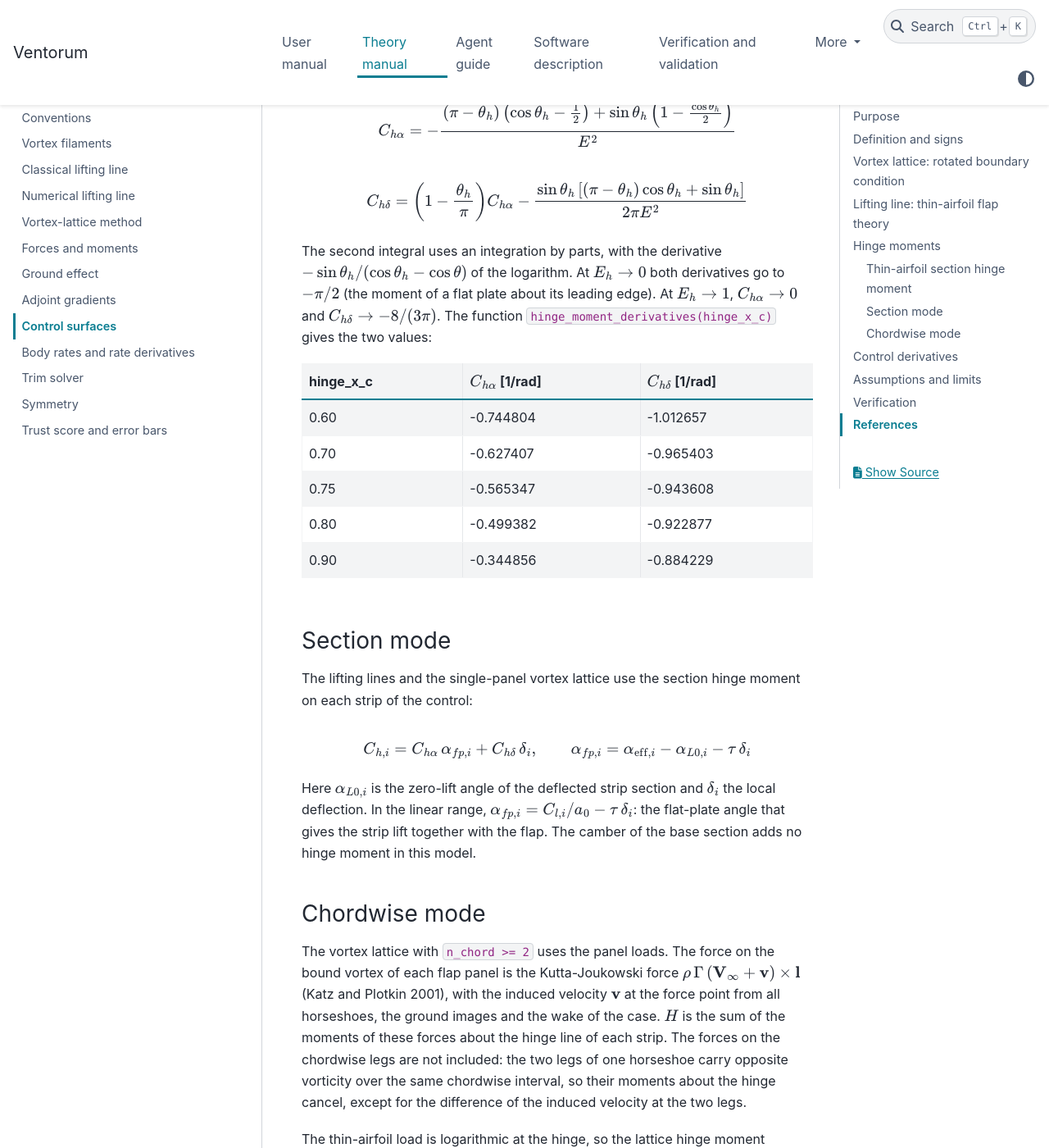
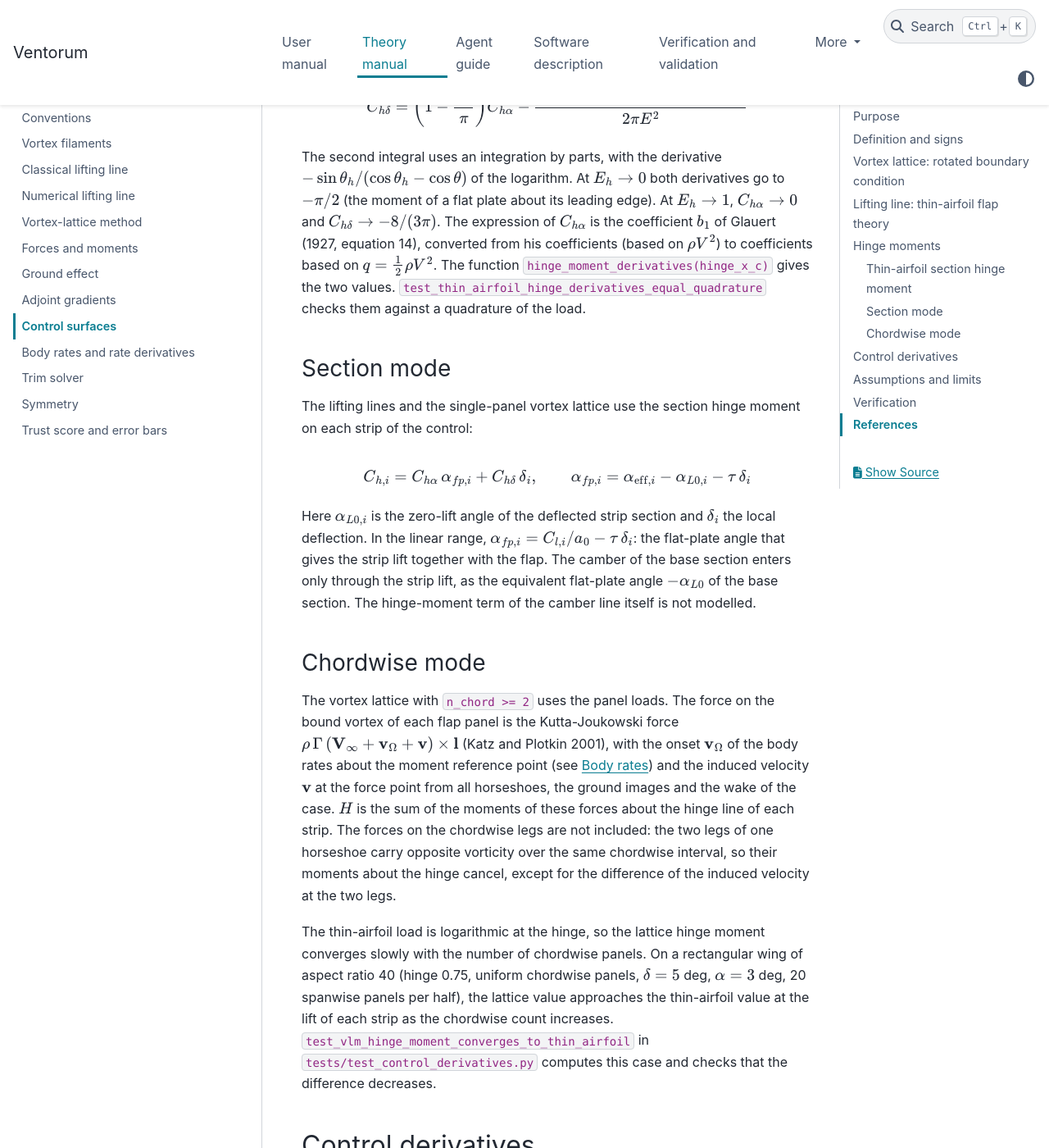
Before and after one commit to manrd/Ventorum, a Sphinx documentation site: the page built from docs/theory/control_surfaces.md, in a window 1280 px wide and 1400 px high, scrolled down 4164 px. Shown: the whole window at 82% size. Built offline with Sphinx 7.4.7 and the PyData theme 0.15.4, drawn with Linux system fonts in a browser that asks for light colours; some of the changed text lies outside the part shown.

Commit message:
Correct the control-surface and deformed-geometry documents
Check the citations and the method statements against the sources and
the code:

- Cite the flap theory to Glauert, R&M 1095 (1927), and the thin-airfoil
  theory to chapter VII of Glauert (1926). The book has no flap theory.
- State that the hinge-moment chord is the mean flap chord weighted by
  the flap area, not a root-mean-square chord.
- State that the base camber enters the section hinge moment through
  the equivalent flat-plate angle.
- Add the onset of the body rates to the chordwise hinge-moment force.
- Remove the tables of values typed by hand. Refer to the functions and
  to the tests that compute them.
- Give the full DATCOM reference (Finck 1978, section 6.2.3).
- Say how the ground-effect height is measured on a deformed geometry.
- Replace a tab character that broke three LaTeX commands.

Co-Authored-By: Claude Opus 5.5 <noreply@anthropic.com>

```diff
--- a/docs/theory/control_surfaces.md
+++ b/docs/theory/control_surfaces.md
@@ -22,7 +22,7 @@ When a symmetric surface has an antisymmetric control (`symmetric=False`) with n
 
 The vortex lattice method uses the chordwise mode when `n_chord >= 2`.
 
-The mesh moves the interior chordwise panel edge nearest to the hinge onto the hinge coordinate `hinge_x_c`. This move occurs only when both neighbouring panels keep a length between 0.5 and 1.25 times their length before the move. If this length rule fails, the edge does not move. The effective hinge coordinate `hinge_x_c_eff` is then the nearest existing interior edge.
+The mesh moves the interior chordwise panel edge nearest to the hinge onto the hinge coordinate `hinge_x_c`. This move occurs only when both neighbouring panels keep a length between 0.5 and 1.25 times their length before the move. If this length rule fails, the edge does not move. The move applies to the strips of that control only. The effective hinge coordinate `hinge_x_c_eff` is then the nearest existing interior edge.
 
 A panel is on the flap when its leading chordwise edge fraction is at or behind `hinge_x_c_eff`. For each flap panel, the boundary-condition normal vector turns by the signed deflection angle about the strip hinge axis. The panel node positions, the wake geometry, the strip normal vector and the chord direction vector do not change. The airfoil data do not change in this mode.
 
@@ -30,7 +30,7 @@ A panel is on the flap when its leading chordwise edge fraction is at or behind
 
 The lifting line solvers and the single-panel vortex lattice (`n_chord = 1`) use the section mode.
 
-The strip airfoil is replaced by a deflected airfoil derived from the thin-airfoil theory of a hinged flap. With chord coordinate $x/c = (1 - \cos\theta) / 2$, the hinge at $x/c = E_h$ corresponds to angle:
+The strip airfoil is replaced by a deflected airfoil derived from the thin-airfoil theory of a hinged flap (Glauert 1926, chapter VII; Glauert 1927). With chord coordinate $x/c = (1 - \cos\theta) / 2$, the hinge at $x/c = E_h$ corresponds to angle:
 
 $$\theta_h = \arccos(1 - 2 E_h)$$
 
@@ -46,15 +46,7 @@ $$\tau = 1 - \frac{\theta_h - \sin\theta_h}{\pi}$$
 
 $$\frac{dC_m}{d\delta} = -\frac{1}{2} \sin\theta_h (1 - \cos\theta_h)$$
 
-Representative values:
-
-| hinge_x_c | $\theta_h$ [rad] | $\tau$ | $dC_m/d\delta$ [1/rad] |
-| --- | --- | --- | --- |
-| 0.60 | 1.772154 | 0.747785 | -0.587878 |
-| 0.70 | 1.982313 | 0.660746 | -0.641561 |
-| 0.75 | 2.094395 | 0.608998 | -0.649519 |
-| 0.80 | 2.214297 | 0.549815 | -0.640000 |
-| 0.90 | 2.498092 | 0.395819 | -0.540000 |
+The functions `ventorum.geometry.controls.flap_effectiveness(hinge_x_c)` and `flap_moment_derivative(hinge_x_c)` give the two values. `test_flap_effectiveness_matches_thin_airfoil_table` checks them at five hinge positions.
 
 The deflected airfoil applies the same rule to the section polar of the strip. The flap shifts the polar by $\tau \delta$ in angle of attack and adds $\frac{dC_m}{d\delta} \delta$ to the pitching moment:
 
@@ -77,11 +69,11 @@ The hinge moment $H$ of a copy of a control is the aerodynamic moment about its
 
 $$C_h = \frac{H}{q\, S_f\, \bar c_f}, \qquad S_f = \sum_i c_{f,i}\, w_i, \qquad \bar c_f = \frac{\sum_i c_{f,i}^2\, w_i}{S_f}$$
 
-with $q$ the dynamic pressure, $c_{f,i} = (1 - E_h)\, c_i$ the flap chord aft of the hinge and $w_i$ the width of strip $i$. With this root-mean-square flap chord, $C_h$ is the $c_f^2 w$-weighted mean of the strip values, and a two-dimensional section gives the section coefficient. The reference area and chord of the control aft of the hinge follow Etkin and Reid (1996). `ventorum.hinge_moments(result)` gives the hinge moment of each copy of each control of a solved case: the right and left halves of a symmetric surface are separate items.
+with $q$ the dynamic pressure, $c_{f,i} = (1 - E_h)\, c_i$ the flap chord aft of the hinge and $w_i$ the width of strip $i$. With this mean chord of the flap ($\sum c_f^2 w / \sum c_f w$, the chord weighted by the flap area), $C_h$ is the $c_f^2 w$-weighted mean of the strip values, and a two-dimensional section gives the section coefficient ($H$ per unit span divided by $q\,c_f^2$, as in Glauert 1927). The reference area and chord of the control aft of the hinge follow Etkin and Reid (1996). `ventorum.hinge_moments(result)` gives the hinge moment of each copy of each control of a solved case: the right and left halves of a symmetric surface are separate items.
 
 ### Thin-airfoil section hinge moment
 
-Thin-airfoil theory (Glauert 1926) gives the load of a flat plate at the angle $\alpha$ with a flap deflected by $\delta$. With $x/c = (1 - \cos\theta)/2$, the Fourier coefficients of the load are
+Thin-airfoil theory (Glauert 1926, chapter VII; for the flap, Glauert 1927) gives the load of a flat plate at the angle $\alpha$ with a flap deflected by $\delta$. With $x/c = (1 - \cos\theta)/2$, the Fourier coefficients of the load are
 
 $$A_0 = \alpha + \delta\left(1 - \frac{\theta_h}{\pi}\right), \qquad A_n = \frac{2\,\delta\,\sin n\theta_h}{n\,\pi}$$
 
@@ -91,15 +83,7 @@ $$C_{h\alpha} = -\frac{(\pi - \theta_h)\left(\cos\theta_h - \frac{1}{2}\right) +
 
 $$C_{h\delta} = \left(1 - \frac{\theta_h}{\pi}\right) C_{h\alpha} - \frac{\sin\theta_h\left[(\pi - \theta_h)\cos\theta_h + \sin\theta_h\right]}{2\pi E^2}$$
 
-The second integral uses an integration by parts, with the derivative $-\sin\theta_h / (\cos\theta_h - \cos\theta)$ of the logarithm. At $E_h \to 0$ both derivatives go to $-\pi/2$ (the moment of a flat plate about its leading edge). At $E_h \to 1$, $C_{h\alpha} \to 0$ and $C_{h\delta} \to -8/(3\pi)$. The function `hinge_moment_derivatives(hinge_x_c)` gives the two values:
-
-| hinge_x_c | $C_{h\alpha}$ [1/rad] | $C_{h\delta}$ [1/rad] |
-| --- | --- | --- |
-| 0.60 | -0.744804 | -1.012657 |
-| 0.70 | -0.627407 | -0.965403 |
-| 0.75 | -0.565347 | -0.943608 |
-| 0.80 | -0.499382 | -0.922877 |
-| 0.90 | -0.344856 | -0.884229 |
+The second integral uses an integration by parts, with the derivative $-\sin\theta_h / (\cos\theta_h - \cos\theta)$ of the logarithm. At $E_h \to 0$ both derivatives go to $-\pi/2$ (the moment of a flat plate about its leading edge). At $E_h \to 1$, $C_{h\alpha} \to 0$ and $C_{h\delta} \to -8/(3\pi)$. The expression of $C_{h\alpha}$ is the coefficient $b_1$ of Glauert (1927, equation 14), converted from his coefficients (based on $\rho V^2$) to coefficients based on $q = \tfrac12\rho V^2$. The function `hinge_moment_derivatives(hinge_x_c)` gives the two values. `test_thin_airfoil_hinge_derivatives_equal_quadrature` checks them against a quadrature of the load.
 
 ### Section mode
 
@@ -107,31 +91,23 @@ The lifting lines and the single-panel vortex lattice use the section hinge mome
 
 $$C_{h,i} = C_{h\alpha}\,\alpha_{fp,i} + C_{h\delta}\,\delta_i, \qquad \alpha_{fp,i} = \alpha_{\text{eff},i} - \alpha_{L0,i} - \tau\,\delta_i$$
 
-Here $\alpha_{L0,i}$ is the zero-lift angle of the deflected strip section and $\delta_i$ the local deflection. In the linear range, $\alpha_{fp,i} = C_{l,i}/a_0 - \tau\,\delta_i$: the flat-plate angle that gives the strip lift together with the flap. The camber of the base section adds no hinge moment in this model.
+Here $\alpha_{L0,i}$ is the zero-lift angle of the deflected strip section and $\delta_i$ the local deflection. In the linear range, $\alpha_{fp,i} = C_{l,i}/a_0 - \tau\,\delta_i$: the flat-plate angle that gives the strip lift together with the flap. The camber of the base section enters only through the strip lift, as the equivalent flat-plate angle $-\alpha_{L0}$ of the base section. The hinge-moment term of the camber line itself is not modelled.
 
 ### Chordwise mode
 
-The vortex lattice with `n_chord >= 2` uses the panel loads. The force on the bound vortex of each flap panel is the Kutta-Joukowski force $\rho\,\Gamma\,(\mathbf V_\infty + \mathbf v) \times \mathbf l$ (Katz and Plotkin 2001), with the induced velocity $\mathbf v$ at the force point from all horseshoes, the ground images and the wake of the case. $H$ is the sum of the moments of these forces about the hinge line of each strip. The forces on the chordwise legs are not included: the two legs of one horseshoe carry opposite vorticity over the same chordwise interval, so their moments about the hinge cancel, except for the difference of the induced velocity at the two legs.
+The vortex lattice with `n_chord >= 2` uses the panel loads. The force on the bound vortex of each flap panel is the Kutta-Joukowski force $\rho\,\Gamma\,(\mathbf V_\infty + \mathbf v_\Omega + \mathbf v) \times \mathbf l$ (Katz and Plotkin 2001), with the onset $\mathbf v_\Omega$ of the body rates about the moment reference point (see [Body rates](rotation_rates.md)) and the induced velocity $\mathbf v$ at the force point from all horseshoes, the ground images and the wake of the case. $H$ is the sum of the moments of these forces about the hinge line of each strip. The forces on the chordwise legs are not included: the two legs of one horseshoe carry opposite vorticity over the same chordwise interval, so their moments about the hinge cancel, except for the difference of the induced velocity at the two legs.
 
-The thin-airfoil load is logarithmic at the hinge, so the lattice hinge moment converges slowly with the number of chordwise panels. On a rectangular wing of aspect ratio 40 (hinge 0.75, uniform chordwise panels, $\delta = 5$ deg, $\alpha = 3$ deg, 20 spanwise panels per half), the lattice value approaches the thin-airfoil value at the lift of each strip:
-
-| n_chord | $C_h$ (lattice) | $C_h$ (thin airfoil at the strip lift) | difference |
-| --- | --- | --- | --- |
-| 4 | -0.11488 | -0.10466 | +9.77 % |
-| 8 | -0.11263 | -0.10599 | +6.26 % |
-| 16 | -0.11016 | -0.10672 | +3.22 % |
-| 32 | -0.10847 | -0.10710 | +1.28 % |
-| 64 | -0.10750 | -0.10729 | +0.20 % |
+The thin-airfoil load is logarithmic at the hinge, so the lattice hinge moment converges slowly with the number of chordwise panels. On a rectangular wing of aspect ratio 40 (hinge 0.75, uniform chordwise panels, $\delta = 5$ deg, $\alpha = 3$ deg, 20 spanwise panels per half), the lattice value approaches the thin-airfoil value at the lift of each strip as the chordwise count increases. `test_vlm_hinge_moment_converges_to_thin_airfoil` in `tests/test_control_derivatives.py` computes this case and checks that the difference decreases.
 
 ## Control derivatives
 
-`ventorum.control_derivatives(geometry, condition, settings)` gives, for each control name, the derivatives of $C_L$, $C_D$, $C_Y$, $C_l$, $C_m$ and $C_n$ per unit deflection [1/rad]. For each copy of each control, it gives the hinge moment with its derivatives $\partial C_h/\partial\delta$ (with respect to every control name) and $\partial C_h/\partial\alpha$.
+`ventorum.control_derivatives(geometry, condition, settings)` gives, for each control name, the derivatives of $C_L$, $C_D$, $C_Y$, $C_l$, $C_m$ and $C_n$ per unit deflection [1/rad]. For each copy of each control, it gives the hinge moment with its derivatives $\partial C_h/\partial\delta$ (with respect to every differentiated control name; by default all names) and $\partial C_h/\partial\alpha$.
 
 The derivatives are central finite differences of solves at $\delta \pm h$ (default $h = 1$ deg). All controls with one name move together, and the derivative is per unit change of the `deflection` field: the left half of an antisymmetric control moves by $-h$. When $|\delta| + h$ passes the 30 deg limit, the second-order one-sided difference $\left(3C(\delta) - 4C(\delta \mp h) + C(\delta \mp 2h)\right)/(\pm 2h)$ replaces the central difference. $\partial C_h/\partial\alpha$ uses $\alpha \pm 0.5$ deg; in ground effect the moment reference point stays at its height. The moment derivatives are in the body axes (default), or in the stability or wind axes of the base condition, held fixed. The solves with a changed deflection use the same mesh: the hinge snap and the control strips do not depend on the deflection.
 
 The same differences give the derivatives of the far-field diagnostics `CY_farfield` (wind axes) and `Cn_trefftz` (stability axes of the base condition, for every choice of axes); see [Forces and moments](forces_and_moments.md). `to_dict` gives them as `CY_farfield_delta_per_rad` and `Cn_trefftz_delta_per_rad`. The near-field derivatives stay the reported values.
 
-The solves run on the device that the settings select, and the result gives the device and the precision. With a 1 deg step, the float32 round-off of the GPU paths is about $10^{-5}$ of a derivative.
+The solves run on the device and in the precision that `ventorum.gpu.set_device` and `ventorum.gpu.set_precision` select, and the result gives the device and the precision. With a 1 deg step, the relative round-off of the float32 GPU paths is about the float32 round-off of the coefficients divided by the step; no test checks this float32 error yet (`test_gpu_hinge_moments_equal_cpu` uses float64).
 
 ## Assumptions and limits
 
@@ -143,10 +119,10 @@ The control surface model uses these assumptions:
 - In chordwise mode, the trailing edge nodes do not translate. Ground-clearance checks do not detect deflected flap positions.
 - A snapped panel can be up to 1.25 times its normal length. The ground-effect rule that limits chordwise panel length to the gap height does not see this extension.
 - At control side edges, the bound vortices of neighbouring strips can end at different chordwise locations.
-- The side force of an antisymmetric deflection (aileron) on a flat wing is not modelled: the rotated-normal model has no flap side edges, and the leg forces use the tangential velocity only (see [Forces and moments](forces_and_moments.md)). On a thin wing this side force is small and proportional to the angle of attack times the deflection; DATCOM neglects it for plain wings. The far-field `CY_farfield` does not show it either: the Trefftz trace uses the trailing edges of the lattice, which a deflection does not move.
+- The side force of an antisymmetric deflection (aileron) on a flat wing is not modelled: the rotated-normal model has no flap side edges, and the leg forces use the tangential velocity only (see [Forces and moments](forces_and_moments.md)). On a thin wing this side force is small and proportional to the angle of attack times the deflection; DATCOM (Finck 1978, section 6.2.3) neglects it for plain wings. The far-field `CY_farfield` does not show it either: the Trefftz trace uses the trailing edges of the lattice, which a deflection does not move.
 - The classical Fourier solver does not support deflected control surfaces.
 - The section hinge moment is the thin-airfoil value of a plain flap: no gap, no nose balance, no camber term, attached flow only. Past stall it has no physical meaning.
-- The chordwise hinge moment converges slowly with the number of chordwise panels (table above). Use 16 or more chordwise panels for hinge moments.
+- The chordwise hinge moment converges slowly with the number of chordwise panels (see *Chordwise mode* above). Use 16 or more chordwise panels for hinge moments.
 
 ## Verification
 
@@ -188,6 +164,8 @@ The hinge moments and the control derivatives are verified in `tests/test_contro
 
 ## References
 
-- H. Glauert, *The Elements of Aerofoil and Airscrew Theory*, Cambridge University Press, 1926.
+- H. Glauert, *The Elements of Aerofoil and Airscrew Theory*, Cambridge University Press, 1926. Chapter VII (thin aerofoil theory).
+- H. Glauert, "Theoretical relationships for an aerofoil with hinged flap", Aeronautical Research Committee, R&M 1095, 1927.
 - J. Katz and A. Plotkin, *Low-Speed Aerodynamics*, 2nd ed., Cambridge University Press, 2001.
 - B. Etkin and L. D. Reid, *Dynamics of Flight: Stability and Control*, 3rd ed., Wiley, 1996.
+- R. D. Finck, *USAF Stability and Control DATCOM*, McDonnell Douglas Corporation for the Air Force Flight Dynamics Laboratory, Wright-Patterson Air Force Base, revised 1978 (AFWAL-TR-83-3048), section 6.2.3.
```
Also changed, not shown: docs/theory/vortex_lattice.md (+1 -1 lines), docs/user/geometry.md (+1 -1 lines), docs/user/how_to_control_derivatives.md (+2 -2 lines), 3 other files.
